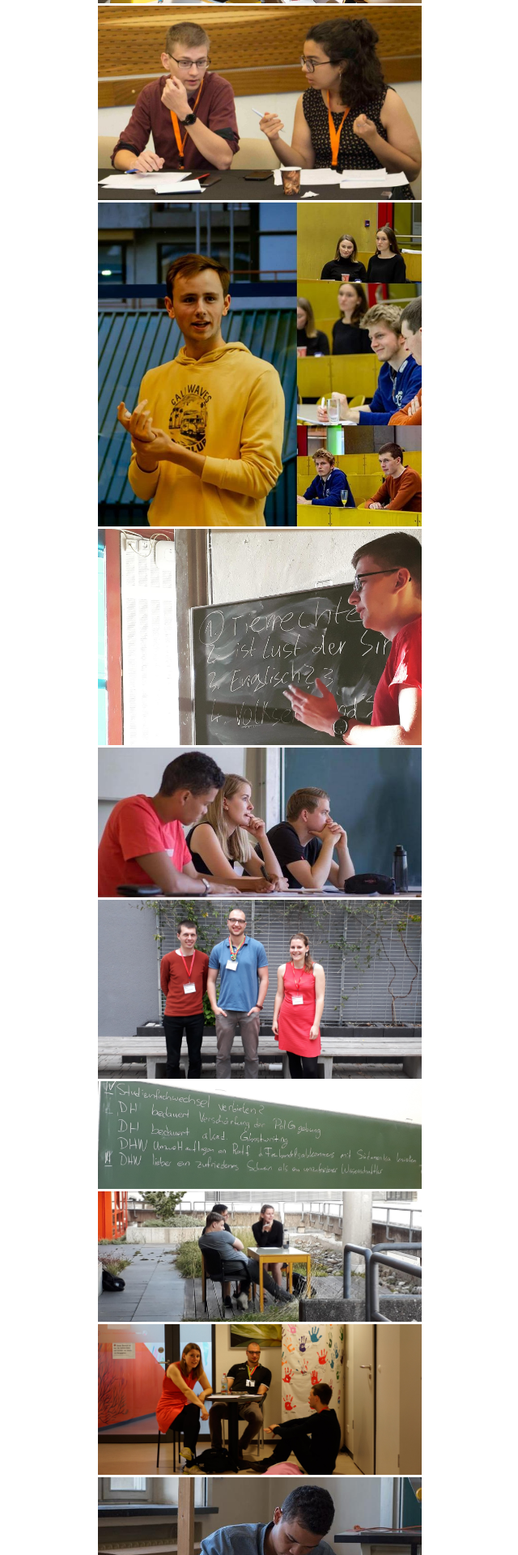
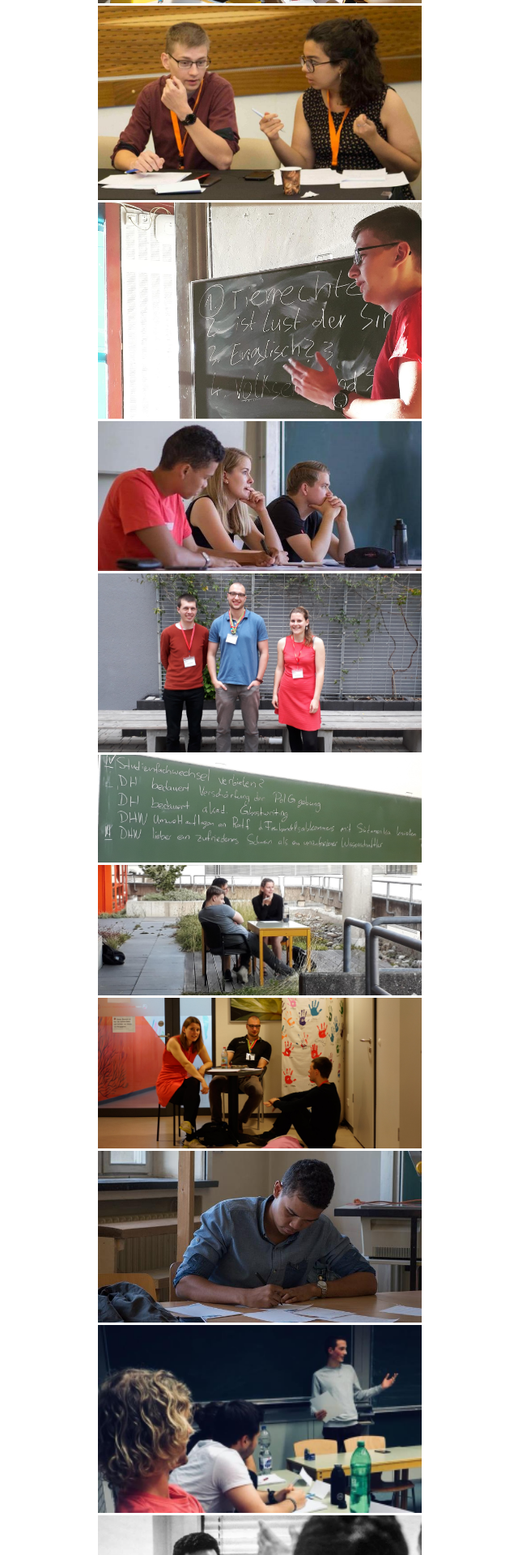
Before and after one commit to konstanzerkontroverse/konstanzerkontroverse.github.io, a Jekyll site: the page built from photos.html, in a window 1280 px wide. Shown: the part 498-2418 px from the top of the page at 81% size, without its empty margins (319-959 px from the left). Built offline with Jekyll 4.4.1, drawn with Linux system fonts in a browser that asks for light colours.

Commit message:
crop pic

```diff
--- a/photos.html
+++ b/photos.html
@@ -6,7 +6,6 @@ title: Konstanzer Kontroverse
 <div id="gallery">
     <img src="assets/images/photos/1.jpg">
     <img src="assets/images/photos/2.jpg">
-    <img src="assets/images/photos/3.jpg">
     <img src="assets/images/photos/4.jpg">
     <img src="assets/images/photos/5.jpg">
     <img src="assets/images/photos/6.jpg">
```
Also changed, not shown: assets/images/photos/13.jpg, assets/images/photos/3.jpg (deleted).
